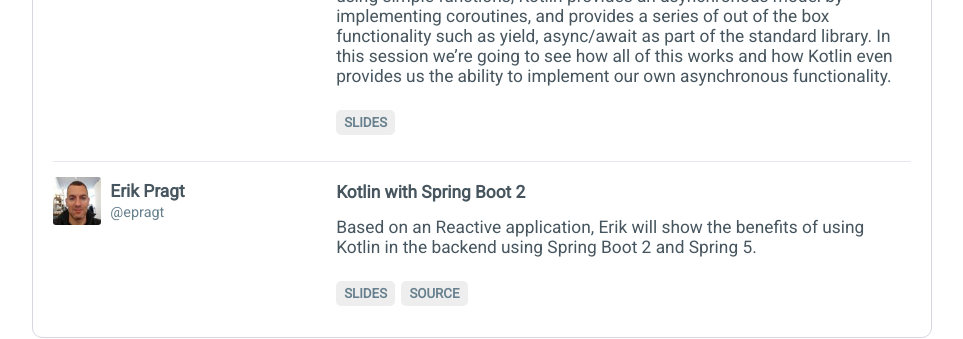
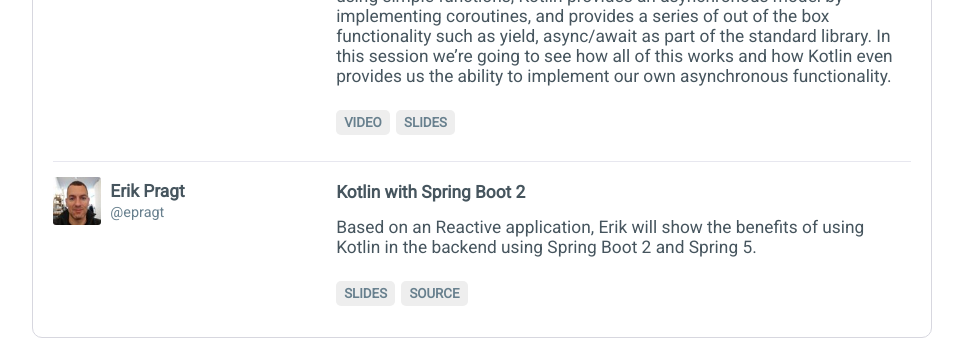
Before and after one commit to garethsime/sydkotlin.github.io, a Jekyll site: the page built from index.html, in a window 1280 px wide and 900 px high, scrolled down 1473 px. Shown: the part 145-484 px from the top of the window, without its empty margins (158-1121 px from the left). Built offline with Jekyll 4.4.1, drawn with Linux system fonts in a browser that asks for light colours; nearby versions of some CDN libraries.

Commit message:
Add video for August meetup

```diff
--- a/_data/events.yml
+++ b/_data/events.yml
@@ -171,6 +171,9 @@
         asynchronous functionality.
 
       links:
+          - title: Video
+            url: https://www.youtube.com/watch?v=eVxi3BGE5Rc
+
           - title: Slides
             url: /materials/2017-08-14-2/coroutines.pdf
 
```
